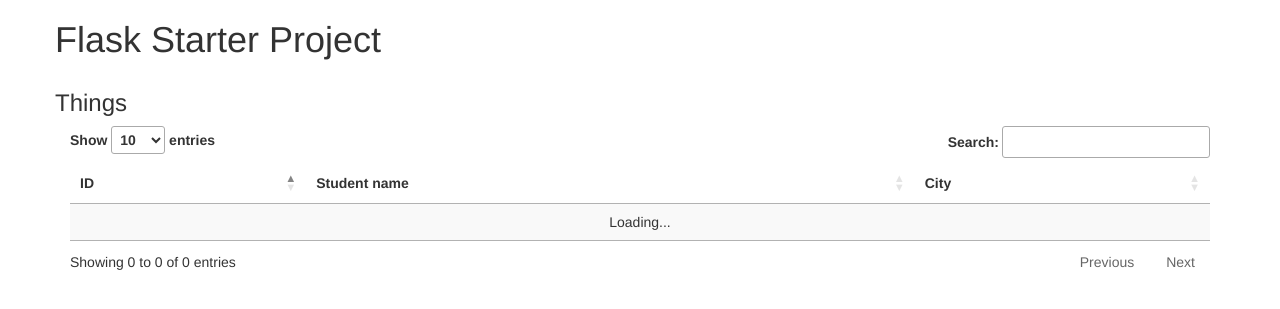
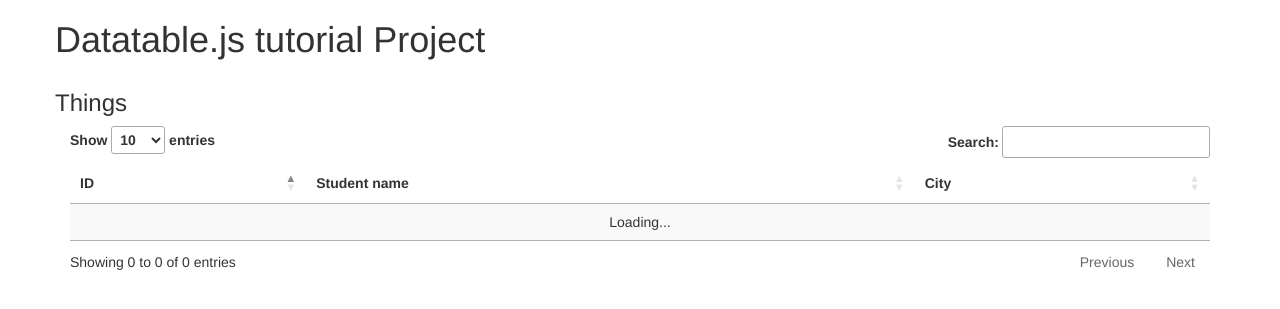
Before and after one commit to guinslym/flask_sqlite_datatable_js_and_live_update_data, a Flask app: page / in a window 1280 px wide. Shown: the top 309 px of the page. Run offline with Flask 2, Linux system fonts and the light colour scheme; data comes from the database, SQL or seed files in the repository; some libraries are stand-ins or nearby versions.

Commit message:
Update index.html

```diff
--- a/templates/index.html
+++ b/templates/index.html
@@ -22,7 +22,7 @@
                   <div class="container">
                     <div class="row">
                       <!-- Title -->
-                      <h1>Flask Starter Project</h1>
+                      <h1>Datatable.js tutorial Project</h1>
                     </div>
                   </div>
                 </header>
```
